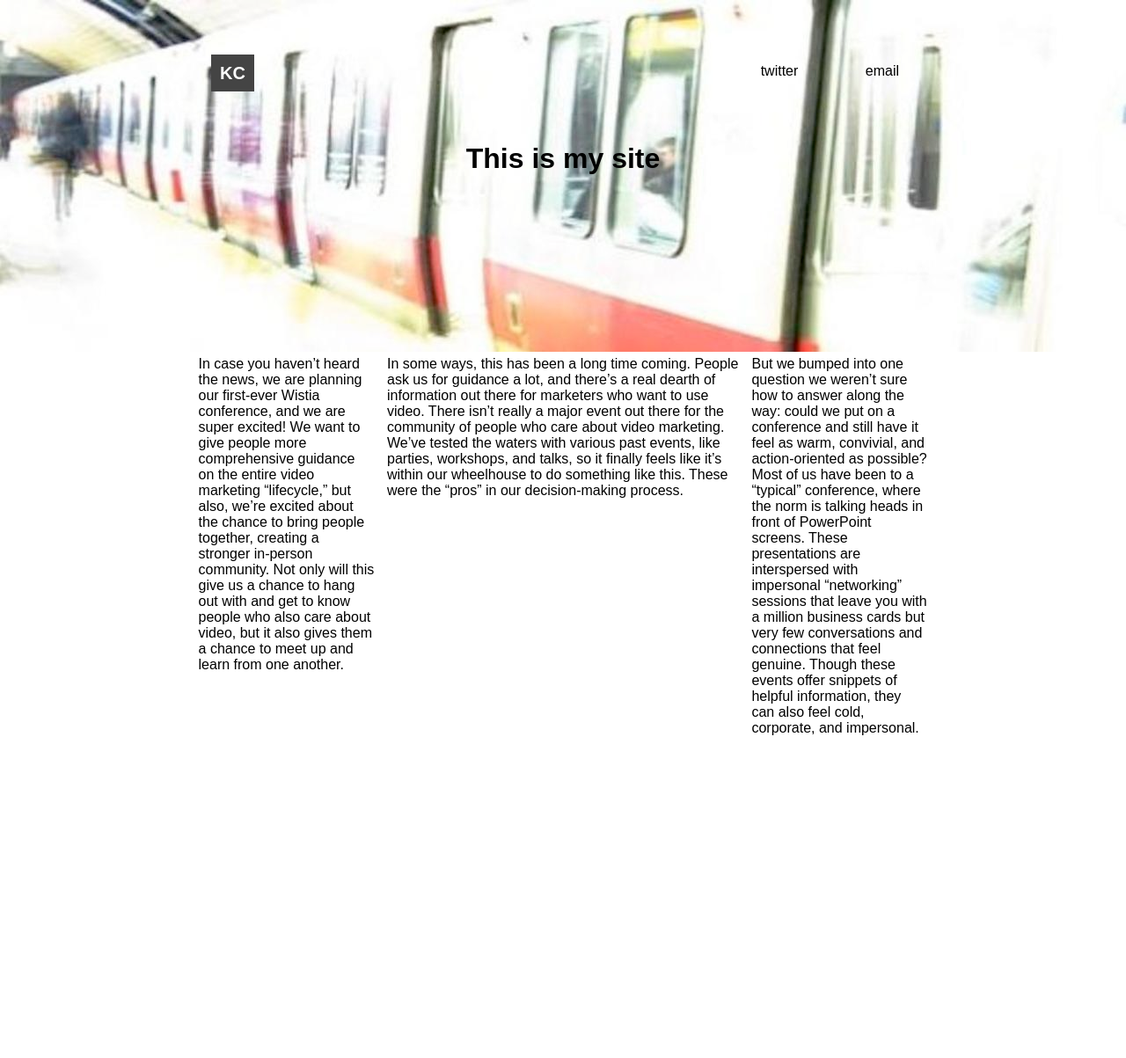
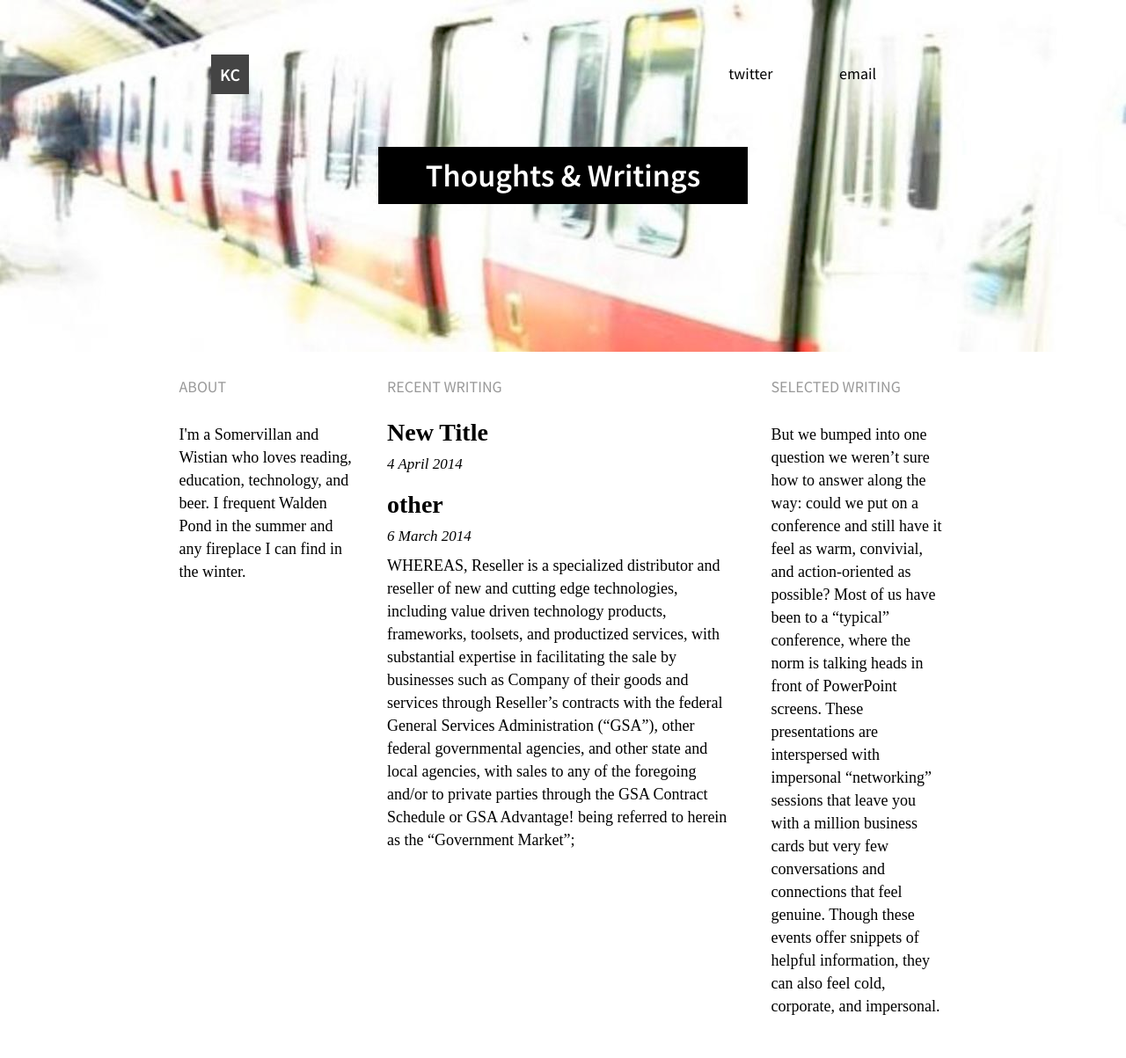
Before and after one commit to thecrafty/thecrafty.github.com, a Jekyll site: the page built from index.html, in a window 1280 px wide. Shown: the whole page at 88% size. Built offline with Jekyll 4.4.1, drawn with Linux system fonts in a browser that asks for light colours; some web fonts are replaced; Markdown is read by kramdown in place of the engine named in the settings; before the commit the page ends 900 px from its top, so only the background shows below that.

Commit message:
working website

```diff
--- a/_layouts/default.html
+++ b/_layouts/default.html
@@ -7,19 +7,19 @@
         <meta name="viewport" content="width=device-width">
 
          <!-- Normalize CSS -->
-        <link rel="stylesheet" href="assets/css/normalize.css">
+        <link rel="stylesheet" href="/assets/css/normalize.css">
 
         <!-- syntax highlighting CSS -->
-        <link rel="stylesheet" href="assets/css/syntax.css">
+        <link rel="stylesheet" href="/assets/css/syntax.css">
 
         <!-- Custom CSS -->
-        <link rel="stylesheet" href="assets/css/main.css">
+        <link rel="stylesheet" href="/assets/css/main.css">
 
 
     </head>
     <body>
 
-        <div class="site">
+        <div class="home">
           <header>
             <ul>
               <li>
@@ -33,13 +33,12 @@
               </li>
             </ul>
             <h1 class="title">
-              This is my site
+              Thoughts & Writings
             </h1>
           </header>
 
           {{ content }}
 
-
         </div>
 
     </body>
--- /dev/null
+++ b/_posts/2014-03-06-other.md
@@ -0,0 +1,10 @@
+---
+layout: post
+title:  "other"
+date:   2014-03-06 14:18:30
+categories: jekyll update
+---
+
+WHEREAS, Reseller is a specialized distributor and reseller of new and cutting edge technologies, including value driven technology products, frameworks, toolsets, and productized services, with substantial expertise in facilitating the sale by businesses such as Company of their goods and services through Reseller’s contracts with the federal General Services Administration (“GSA”), other federal governmental agencies, and other state and local agencies, with sales to any of the foregoing and/or to private parties through the GSA Contract Schedule or GSA Advantage! being referred to herein as the “Government Market”;
+
+**WHEREAS, Company wishes to expand the sales of its Products, especially in the Government Market, and wishes to establish a collaborative and strategic relationship with Reseller whereby Company will benefit from Reseller’s substantial expertise and relationships in the Government Market in order to introduce Company’s Products into the Government Market more effectively; and**
--- a/assets/css/main.css
+++ b/assets/css/main.css
@@ -5,7 +5,7 @@
 /*****************************************************************************/
 
 /* Global Reset */
-@import url(http://fonts.googleapis.com/css?family=Alef:400,700);
+@import url(http://fonts.googleapis.com/css?family=Source+Sans+Pro:400,600|Lusitana:400,700);
 * {
   margin: 0;
   padding: 0;
@@ -17,16 +17,26 @@ html {
 
 body {
   background-color: #FFF;
-  font-family: 'Alef', sans-serif;
-  font-size: 1.6rem;
+  font-family: 'Lusitana', serif;
+  font-size: 1.8rem;
 }
+
 header {
   width: 100% ;
-  height: 400px;
+  height: 40rem;
+  font-family: 'Source Sans Pro', sans-serif;
   background: url(/assets/images/blogpic.jpg)
 }
 
-ul {
+div.post header {
+  height: 15rem;
+}
+
+div.post h1.title {
+  display: none;
+}
+
+header ul {
   width: 80rem;
   text-align: right;
   margin: 0 auto;
@@ -35,12 +45,12 @@ ul {
   position: relative;
 }
 
-ul li {
+header ul li {
   display: inline;
   padding: 0 1.8rem;
 }
 
-ul li:first-child{
+header ul li:first-child{
   position: absolute;
   left: 0;
   padding-left: 0;
@@ -62,17 +72,21 @@ ul li .logo:hover{
   text-decoration: none;
 }
 
-ul li:last-child{
-  padding-right: 0;
+header ul li:last-child{
+  padding-right: 2.6rem;
 }
 
 h1.title{
+  padding: 1rem;
+  background-color: #000;
+  opacity: 1;
   margin: 0 auto;
   text-align: center;
-  width: 80rem;
+  width: 40rem;
+  color: #fff;
 }
 
-a {
+header a {
   text-decoration: none;
   color: black;
   padding: 1.8rem;
@@ -82,19 +96,76 @@ a:hover{
   text-decoration: underline;
 }
 
+div.post div.content{
+  width: 80rem;
+  margin: 3.6rem auto;
+  line-height: 2.6rem;
+}
+
+div.post div.content p{
+  margin: 2rem 0;
+}
+
+div.post div.content p.meta{
+  padding: 1rem 0 0 0;
+  font-style: italic;
+}
+
 div.wrap{
   text-align: center;
   margin: auto;
 }
 
-div.wrap div{
+div.wrap > div{
   text-align: left;
   display: inline-block;
   vertical-align: top;
   width: 20rem;
-  padding: .5rem;
+  padding: 1.6rem;
 }
 
 div.wrap div.recent{
   width: 40rem;
 }
+
+div.section_content{
+  margin: 3rem 0;
+}
+
+div.section_content p{
+  line-height: 2.6rem;
+}
+
+div.section_content.posts{
+  position: relative;
+  bottom: .5rem;
+}
+
+article.post a{
+  text-decoration: none;
+  color: #000;
+}
+
+article.post h3{
+  margin: 1rem 0;
+  font-size: 1.7rem;
+  font-weight: 400;
+  font-style: italic;
+}
+
+h1.section_title{
+  font-size: 1.8rem;
+  font-family: 'Source Sans Pro', sans-serif;
+  text-transform: uppercase;
+  color: #999;
+  font-weight: 400;
+}
+
+article.post h1{
+  font-size: 2.8rem;
+  margin: 0;
+}
+
+article.post{
+  margin-bottom: 2rem;
+}
--- a/index.html
+++ b/index.html
@@ -5,18 +5,45 @@ title: Kristen's Site
 
 <div class="wrap">
 	<div class="about">
+
+		<h1 class="section_title">
+			About
+		</h1>
+		<div class="section_content">
 			<p>
-		In case you haven’t heard the news, we are planning our first-ever Wistia conference, and we are super excited! We want to give people more comprehensive guidance on the entire video marketing “lifecycle,” but also, we’re excited about the chance to bring people together, creating a stronger in-person community. Not only will this give us a chance to hang out with and get to know people who also care about video, but it also gives them a chance to meet up and learn from one another.
+			I'm a Somervillan and Wistian who loves reading, education, technology, and beer. I frequent Walden Pond in the summer and any fireplace I can find in the winter.
 			</p>
 		</div>
+	</div>
 	<div class="recent">
+
+		<h1 class="section_title">
+			Recent Writing
+		</h1>
+		<div class="section_content posts">
+			{% for post in site.posts %}
+				<article class="post">
+					<h1>
+						<a href="{{ post.url }}">{{ post.title }}</a>
+					</h1>
+					<h3>
+						{{ post.date | date: "%-d %B %Y" }}
+					</h3>
 					<p>
-		In some ways, this has been a long time coming. People ask us for guidance a lot, and there’s a real dearth of information out there for marketers who want to use video. There isn’t really a major event out there for the community of people who care about video marketing. We’ve tested the waters with various past events, like parties, workshops, and talks, so it finally feels like it’s within our wheelhouse to do something like this. These were the “pros” in our decision-making process.
+						{{ post.excerpt }}
 					</p>
+				</article>
+			{% endfor %}
+		</div>
 	</div>
 	<div class="selected">
+		<h1 class="section_title">
+			Selected Writing
+		</h1>
+		<div class="section_content">
 			<p>
 			But we bumped into one question we weren’t sure how to answer along the way: could we put on a conference and still have it feel as warm, convivial, and action-oriented as possible? Most of us have been to a “typical” conference, where the norm is talking heads in front of PowerPoint screens. These presentations are interspersed with impersonal “networking” sessions that leave you with a million business cards but very few conversations and connections that feel genuine. Though these events offer snippets of helpful information, they can also feel cold, corporate, and impersonal.
 			</p>
 		</div>
 	</div>
+</div>
```
Also changed, not shown: _layouts/post.html (+49 -8 lines), _posts/2014-01-16-welcome-to-jekyll.markdown (deleted, +0 -24 lines), _posts/2014-04-04-New-Title.md (added). Lines whose indentation alone changed are shown as unchanged.
